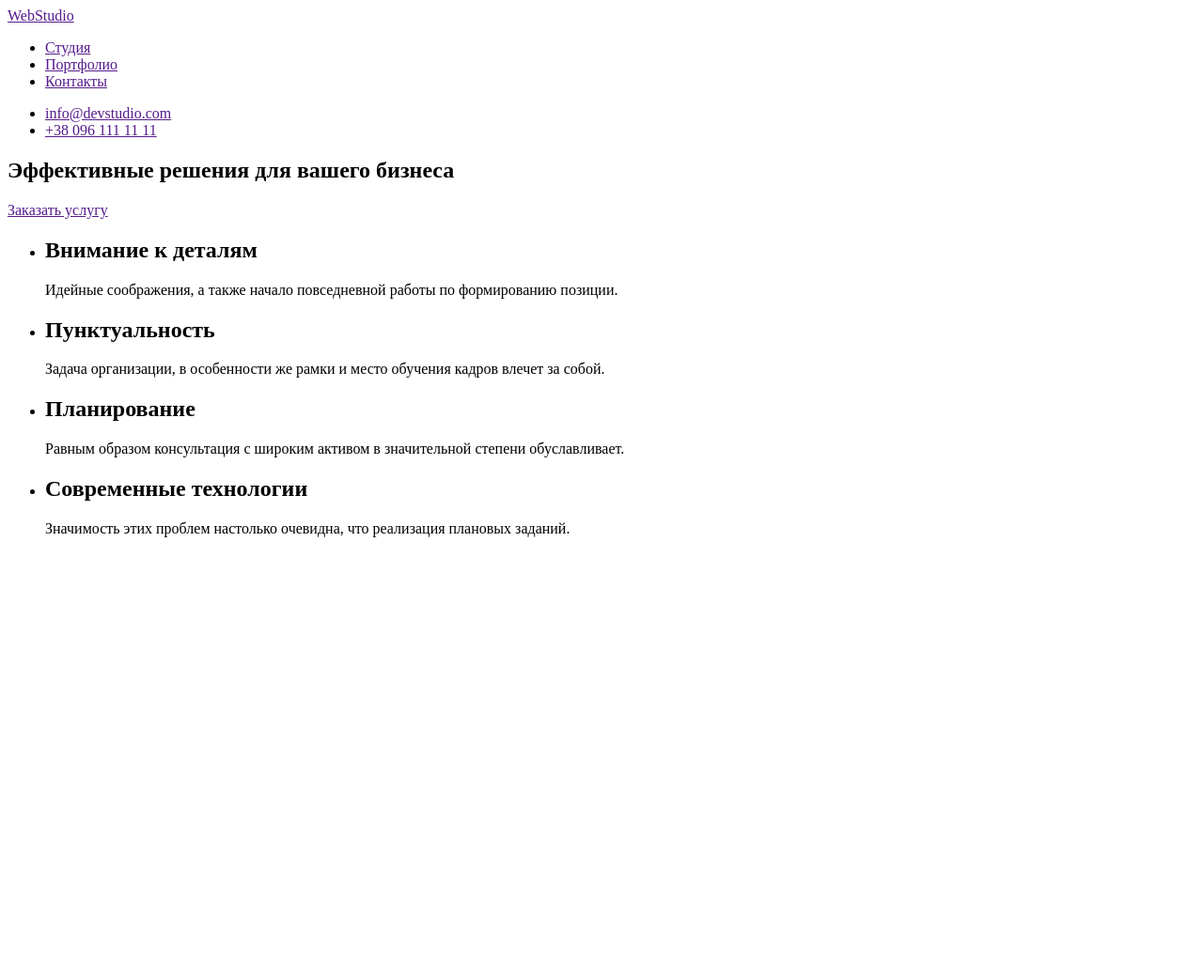
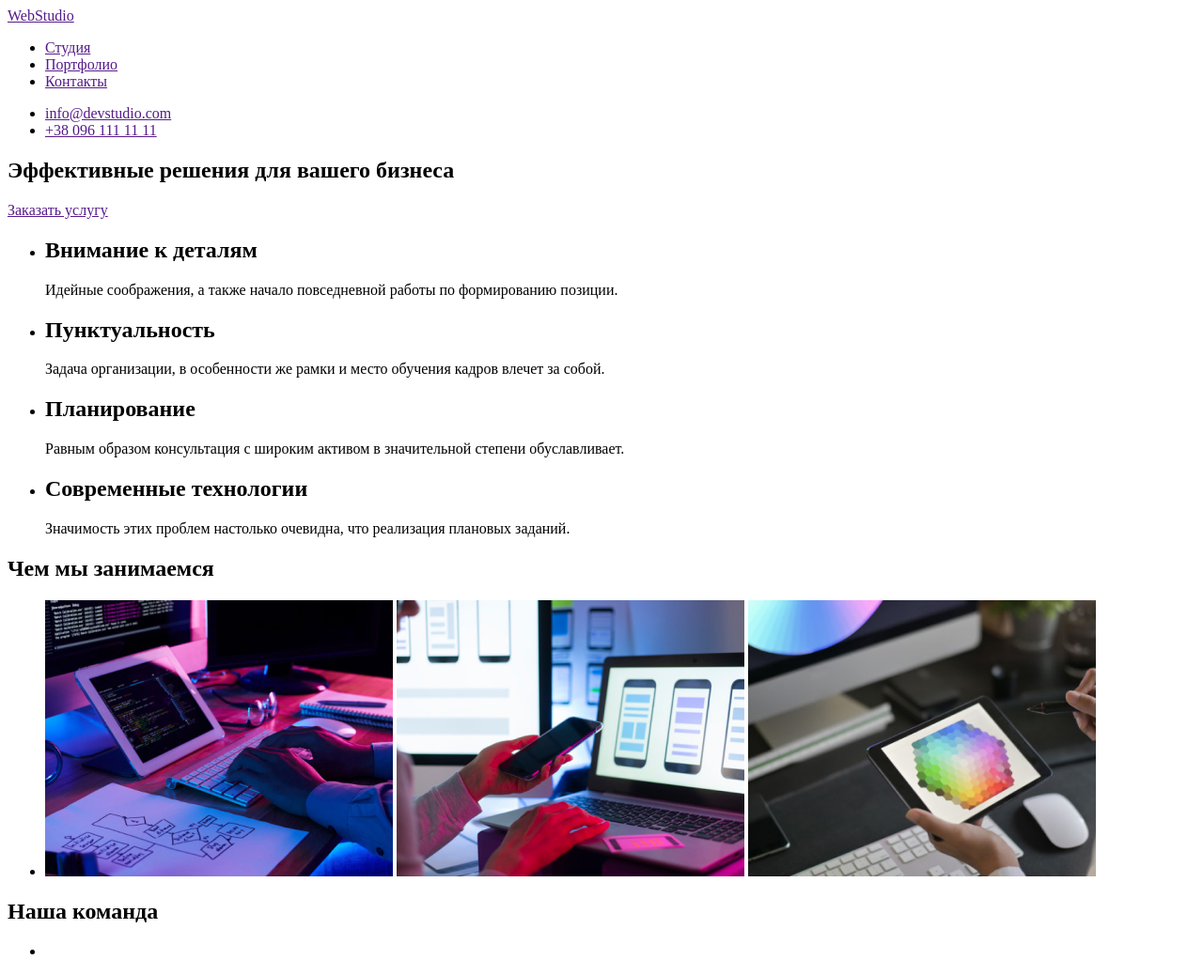
Before and after one commit to ArtemGR1987/github-tutorial, a plain HTML site: page index.html in a window 1280 px wide. Shown: the whole page at 94% size. Before the commit the page ends 800 px from the top, so only its background shows below. Drawn offline with Linux system fonts and the light colour scheme.

Commit message:
Наша команда

```diff
--- a/index.html
+++ b/index.html
@@ -58,5 +58,26 @@
     </ul>
 </section>
 
+<section>
+    <h2>Чем мы занимаемся</h2>
+    <ul>
+        <li>
+            <img src="./images/1.jpg" alt="Разработка" width="370">
+            <img src="./images/2.jpg" alt="Мобильные приложения" width="370">
+            <img src="./images/3.jpg" alt="Дизайн" width="370">
+        </li>
+    </ul>
+</section>
+
+<section>
+    <h2>Наша команда</h2>
+    <ul>
+        <li>
+
+        </li>
+    </ul>
+
+</section>
+
 </body>
 </html>
```
Also changed, not shown: images/1.jpg (added), images/2.jpg (added), images/3.jpg (added).
